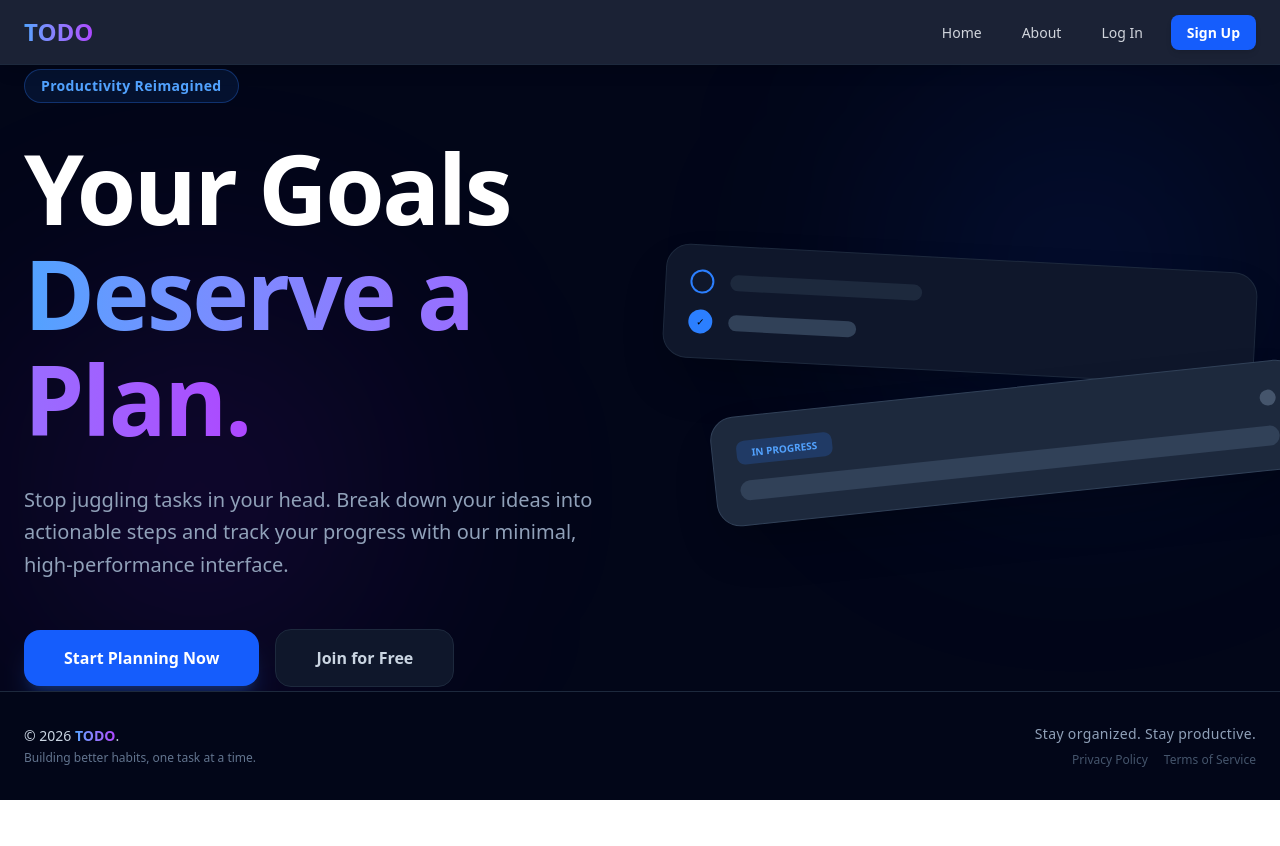
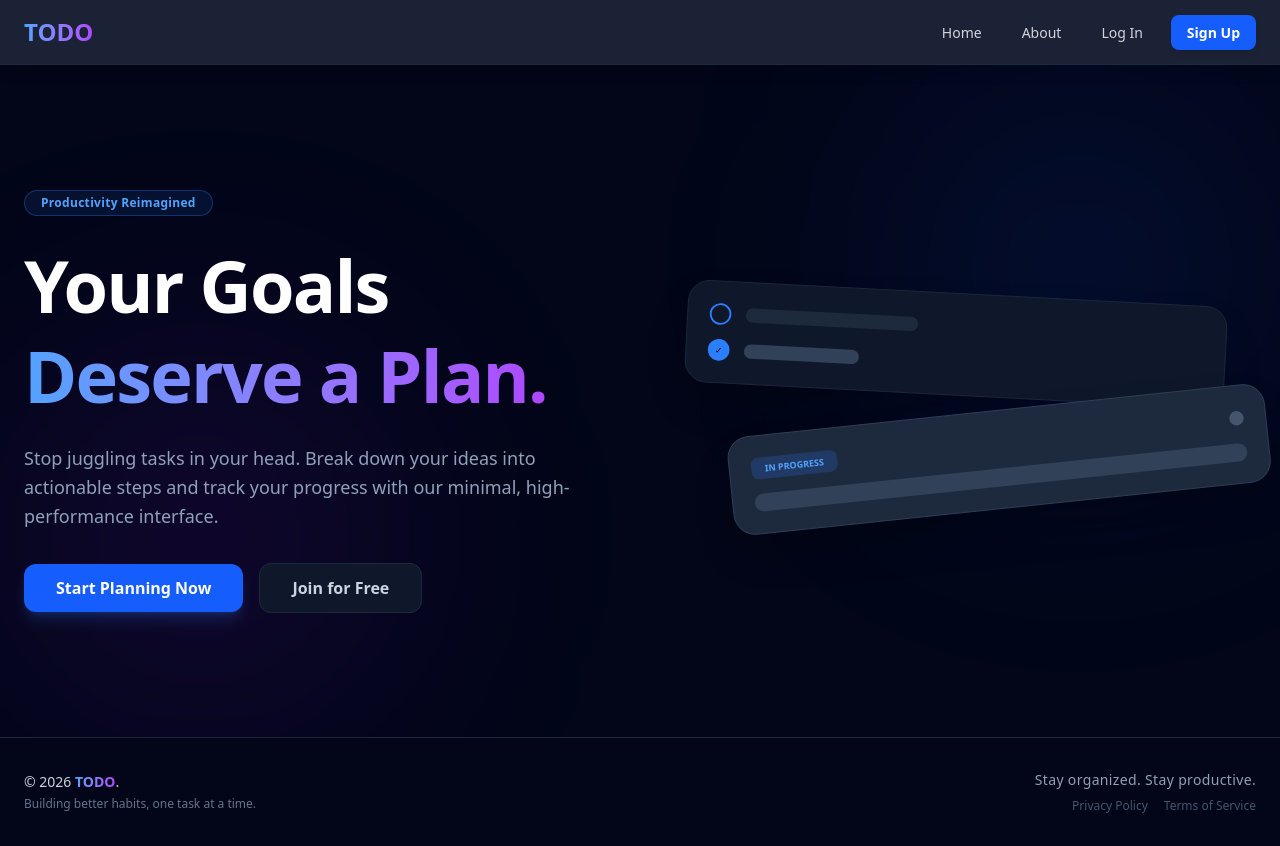
Before and after one commit to milan-2604/mern-todo-app, a React (Vite) app in the folder frontend/: page / in a window 1280 px wide. Before the commit the page ends 800 px from the top, so only its background shows below. Built offline with nearby package versions, Linux system fonts and the light colour scheme; no server answers.

Commit message:
feat: Update server configuration and enhance component UI for better user experience

```diff
--- a/frontend/src/components/aboutus/AboutUs.jsx
+++ b/frontend/src/components/aboutus/AboutUs.jsx
@@ -65,16 +65,15 @@ function AboutUs() {
               bridging the gap between beautiful design and robust logic.
             </p>
             <div className="flex gap-4">
-               {/* Replace '#' with your actual links */}
               <a href="https://github.com/milan-2604" className="text-sm font-bold text-purple-400 hover:text-purple-300 transition-colors">GitHub</a>
               <a href="https://www.linkedin.com/in/milan2604/" className="text-sm font-bold text-purple-400 hover:text-purple-300 transition-colors">LinkedIn</a>
             </div>
           </div>
         </div>
 
-        {/* Project Philosophy Footer */}
-        <div className="mt-20 pt-8 border-t border-slate-900 text-center">
-          <p className="text-slate-500 text-sm italic">
+    {/* Project Philosophy Closing (Simplified) */}
+        <div className="mt-24 text-center">
+          <p className="text-slate-500 text-sm font-medium tracking-widest uppercase opacity-50">
             "Learning by building. One project at a time."
           </p>
         </div>
--- a/frontend/src/components/footer/Footer.jsx
+++ b/frontend/src/components/footer/Footer.jsx
@@ -1,6 +1,6 @@
 
 import React from 'react';
-import { Link } from 'react-router-dom'; // Importing Link in case you want internal links
+import { Link } from 'react-router-dom';
 
 function Footer() {
   return (
@@ -23,7 +23,7 @@ function Footer() {
             Stay organized. Stay productive.
           </p>
 
-          {/* Optional: Placeholder Legal Links for a professional look */}
+
           <div className="flex gap-4 text-xs text-slate-600 font-medium">
             <span className="hover:text-blue-400 cursor-pointer transition-colors">Privacy Policy</span>
             <span className="hover:text-blue-400 cursor-pointer transition-colors">Terms of Service</span>
--- a/frontend/src/components/home/Home.jsx
+++ b/frontend/src/components/home/Home.jsx
@@ -1,53 +1,55 @@
+
 import React from 'react';
 import { Link } from 'react-router-dom';
 
 function Home() {
   return (
-    <div className="relative flex flex-1 items-center justify-center bg-slate-950 px-6 overflow-hidden">
+
+    <div className="relative h-[calc(100vh-128px)] flex items-center justify-center bg-slate-950 px-6 overflow-hidden">
 
       {/* Background Decorative Glows */}
       <div className="absolute top-0 right-0 w-[400px] h-[400px] bg-blue-600/10 rounded-full blur-[120px] pointer-events-none" />
       <div className="absolute bottom-0 left-0 w-[400px] h-[400px] bg-purple-600/10 rounded-full blur-[120px] pointer-events-none" />
 
-      <div className="relative max-w-7xl mx-auto w-full grid lg:grid-cols-2 gap-12 items-center">
+      <div className="relative max-w-7xl mx-auto w-full grid lg:grid-cols-2 gap-8 items-center">
 
         {/* Left Content: Text and CTA */}
-        <div className="text-center lg:text-left space-y-8">
-          <div className="inline-block px-4 py-1.5 rounded-full border border-blue-500/30 bg-blue-500/10 text-blue-400 text-sm font-semibold tracking-wide">
+        <div className="text-center lg:text-left space-y-6">
+          <div className="inline-block px-4 py-1 rounded-full border border-blue-500/30 bg-blue-500/10 text-blue-400 text-xs font-semibold tracking-wide">
             Productivity Reimagined
           </div>
 
-          <h1 className="text-4xl sm:text-6xl md:text-7xl lg:text-8xl font-extrabold text-white leading-[1.1] tracking-tight">
+          <h1 className="text-4xl sm:text-5xl md:text-6xl lg:text-7xl font-extrabold text-white leading-tight tracking-tight">
             Your Goals <br />
             <span className="bg-gradient-to-r from-blue-400 to-purple-500 bg-clip-text text-transparent">
               Deserve a Plan.
             </span>
           </h1>
 
-          <p className="text-lg sm:text-xl text-slate-400 max-w-xl mx-auto lg:mx-0 leading-relaxed">
+          <p className="text-base sm:text-lg text-slate-400 max-w-xl mx-auto lg:mx-0 leading-relaxed">
             Stop juggling tasks in your head. Break down your ideas into actionable steps and track your progress with our minimal, high-performance interface.
           </p>
 
-          <div className="flex flex-col sm:flex-row items-center justify-center lg:justify-start gap-4 pt-4">
+          <div className="flex flex-col sm:flex-row items-center justify-center lg:justify-start gap-4 pt-2">
             <Link
               to="/todo"
-              className="w-full sm:w-auto px-10 py-4 bg-blue-600 hover:bg-blue-500 text-white font-bold rounded-2xl transition-all duration-300 shadow-xl shadow-blue-500/20 active:scale-[0.98] text-center"
+              className="w-full sm:w-auto px-8 py-3 bg-blue-600 hover:bg-blue-500 text-white font-bold rounded-xl transition-all duration-300 shadow-lg shadow-blue-500/20 active:scale-[0.98] text-center"
             >
               Start Planning Now
             </Link>
             <Link
               to="/signup"
-              className="w-full sm:w-auto px-10 py-4 bg-slate-900 border border-slate-800 text-slate-300 hover:text-white hover:bg-slate-800 font-bold rounded-2xl transition-all duration-300 text-center"
+              className="w-full sm:w-auto px-8 py-3 bg-slate-900 border border-slate-800 text-slate-300 hover:text-white hover:bg-slate-800 font-bold rounded-xl transition-all duration-300 text-center"
             >
               Join for Free
             </Link>
           </div>
         </div>
 
-        {/* Right Content: Visual "Task Card" Preview (Hidden on mobile, beautiful on PC) */}
-        <div className="hidden lg:flex flex-col gap-4 relative">
-            {/* Decorative Card 1 */}
-            <div className="bg-slate-900 border border-slate-800 p-6 rounded-3xl shadow-2xl rotate-3 hover:rotate-0 transition-transform duration-500">
+        {/* Right Content: Visual "Task Card" Preview */}
+        {/* Scaling the preview down slightly to ensure vertical fit */}
+        <div className="hidden lg:flex flex-col gap-4 relative scale-90 origin-center">
+            <div className="bg-slate-900 border border-slate-800 p-6 rounded-3xl shadow-2xl rotate-3 hover:rotate-0 transition-all duration-500">
                 <div className="flex items-center gap-4 mb-4">
                     <div className="w-6 h-6 rounded-full border-2 border-blue-500"></div>
                     <div className="h-4 w-48 bg-slate-800 rounded-full"></div>
@@ -58,8 +60,7 @@ function Home() {
                 </div>
             </div>
 
-            {/* Decorative Card 2 */}
-            <div className="bg-slate-800 border border-slate-700 p-6 rounded-3xl shadow-2xl -rotate-6 translate-x-12 hover:rotate-0 transition-transform duration-500">
+            <div className="bg-slate-800 border border-slate-700 p-6 rounded-3xl shadow-2xl -rotate-6 translate-x-12 hover:rotate-0 transition-all duration-500">
                 <div className="flex justify-between items-center">
                     <div className="h-6 w-24 bg-blue-500/20 text-blue-400 text-[10px] font-bold flex items-center justify-center rounded-lg uppercase">In Progress</div>
                     <div className="h-4 w-4 bg-slate-600 rounded-full"></div>
--- a/frontend/src/components/navbar/Navbar.jsx
+++ b/frontend/src/components/navbar/Navbar.jsx
@@ -2,7 +2,6 @@ import React from 'react';
 import { Link, useNavigate } from 'react-router-dom';
 import { useAuth } from '../../context/AuthContext';
 
-// We don't need Navbar.css anymore, everything is handled by Tailwind
 
 function Navbar() {
   const navigate = useNavigate();
@@ -44,7 +43,7 @@ function Navbar() {
             </Link>
           </li>
 
-          {/* 🔓 NOT LOGGED IN */}
+          {/* NOT LOGGED IN */}
           {!isAuth && (
             <>
               <li>
@@ -60,7 +59,7 @@ function Navbar() {
             </>
           )}
 
-          {/* 🔐 LOGGED IN */}
+          {/* LOGGED IN */}
           {isAuth && (
             <>
               <li>
--- a/frontend/src/components/signup-signin/SignIn.jsx
+++ b/frontend/src/components/signup-signin/SignIn.jsx
@@ -91,7 +91,6 @@ function SignIn() {
               <label className="block text-sm font-medium text-slate-300">
                 Password
               </label>
-              {/* Optional: Add a "Forgot Password?" link here if needed */}
             </div>
             <input
               type="password"
```
Also changed, not shown: 1 other file (tests, documents, lock files or other folders).
